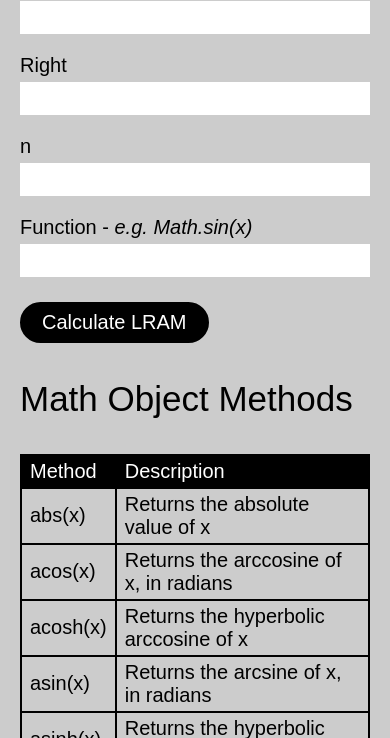
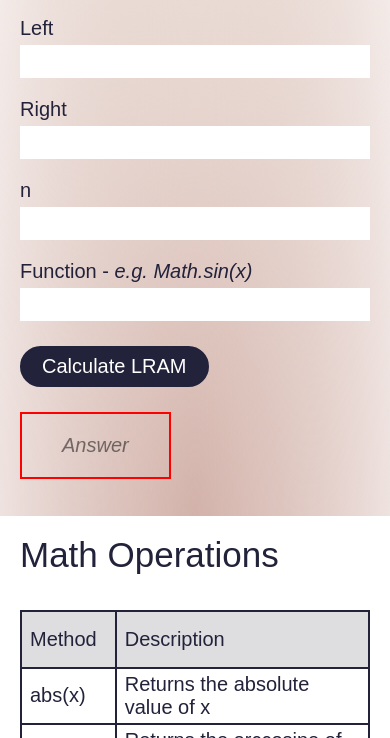
Before and after one commit to jyoon926/Calculus, a plain HTML site: page index.html in a window 390 px wide. Shown: the part 328-1066 px from the top of the page. Drawn offline with nearby package versions, Linux system fonts and the light colour scheme; a web font is replaced by a local one.

Commit message:
Change look and style

```diff
--- a/index.html
+++ b/index.html
@@ -8,6 +8,7 @@
     <link rel="icon" href="icon.svg">
 </head>
 <body>
+
     <h1>Riemann Sums -<br>Rectangular Approximation</h1>
     <form id="form">
         <select id="type" onchange="SetType()">
@@ -28,9 +29,10 @@
         <input onclick="calculateLRAM()" type="button" id="calculatelram" class="button" value="Calculate LRAM" />
         <input onclick="calculateMRAM()" type="button" id="calculatemram" class="button" value="Calculate MRAM" style="display:none;"/>
         <input onclick="calculateRRAM()" type="button" id="calculaterram" class="button" value="Calculate RRAM" style="display:none;" />
+
+      <p id="output"><i>Answer</i></p>
     </form>
-    <p id="output"></p>
-    <h3>Math Object Methods</h3>
+    <h3>Math Operations</h3>
     <table>
         <tbody><tr>
           <th style="width:20%">Method</th>
@@ -130,6 +132,9 @@
         </tr>
         </tbody>
     </table>
+
+    <div id="bg"></div>
+
     <script src="https://code.jquery.com/jquery-1.12.4.min.js"></script>
     <script src="script.js"></script>
 </body>
--- a/script.js
+++ b/script.js
@@ -71,5 +71,5 @@ function RRAM(left, right, n, func) {
 
 
 function output(string) {
-    document.getElementById("output").innerHTML = "Output: " + string;
+    document.getElementById("output").innerHTML = "Answer: " + string;
 }
--- a/styles.scss
+++ b/styles.scss
@@ -1,3 +1,6 @@
+$light: #ede1da;
+$dark: #22223b;
+$accent: #4a4e69;
 @font-face{
     font-family:'MonumentGrotesk';
     src:url("fonts/MonumentGrotesk-Medium.woff2") format("woff2"),url("fonts/MonumentGrotesk-Medium.woff") format("woff");
@@ -28,7 +31,7 @@
 
 * {
     font-family: 'Radio Grotesk', sans-serif;
-    color: black;
+    color: $dark;
     margin: 0; padding: 0;
     font-weight: 400;
 }
@@ -38,7 +41,6 @@ html {
 }
 body {
     padding: 4vw;
-    background: #ccc;
 }
 h1 {
     padding-bottom: 4vw;
@@ -58,7 +60,7 @@ input[type=text] {
     background-color: white;
     transition: border .3s;
     &:focus {
-        border: 2px solid black;
+        border: 2px solid $dark;
     }
 }
 select {
@@ -79,22 +81,22 @@ select {
     background-color: white;
     transition: border .3s;
     &:focus {
-        border: 2px solid black;
+        border: 2px solid $dark;
         border-radius: 0 !important;
     }
 }
 .button {
-    background-color: black;
+    background-color: $dark;
     color: white;
     padding: 7px 20px;
-    border: 2px solid black;
+    border: 2px solid $dark;
     transition: background-color .3s, color .3s;
     border-radius: calc(41px / 2);
     margin-top: 5px;
     &:hover {
         cursor: pointer;
         background-color: rgba(0,0,0,0);
-        color: black;
+        color: $dark;
     }
 }
 #form {
@@ -120,29 +122,51 @@ h3 {
 table {
     width: 100%;
     border-collapse: collapse;
-    border: 2px solid black;
-    th {
-        background: black;
-        color: white;
-    }
+    border: 2px solid $dark;
     th, td {
-        border: 2px solid black;
+        border: 2px solid $dark;
         border-collapse: collapse;
         text-align: left;
         box-sizing: border-box;
         padding: 4px 8px;
+    }
+    th {
+        background: rgba(34, 34, 59, 0.15);
+        padding: 16px 8px;
+    }
+}
+#output {
+    padding: 20px 40px;
+    border: 2px solid red;
+    margin-top: 5px;
+    i {
+        color: rgba(0,0,0,0.5);
     }
 }
 
 @media screen and (max-width: 600px) {
     body {
         padding: 1em;
+        padding-bottom: 44px;
     }
     h1 {
         font-size: 2.5em;
-        padding-bottom: 22px;
+        padding: 22px 0 44px;
     }
     h3 {
         font-size: 1.75em;
     }
+    #output {
+        margin-bottom: 2em;
+    }
 }
+
+#bg {
+    z-index: -1;
+    width: 100vw;
+    height: 100vh;
+    position: fixed;
+    top: 0; left: 0;
+    background: radial-gradient(ellipse at top, $light, transparent),
+    radial-gradient(ellipse at bottom, #c79e95, transparent);
+}
```
Also changed, not shown: styles.css, 1 other file.
